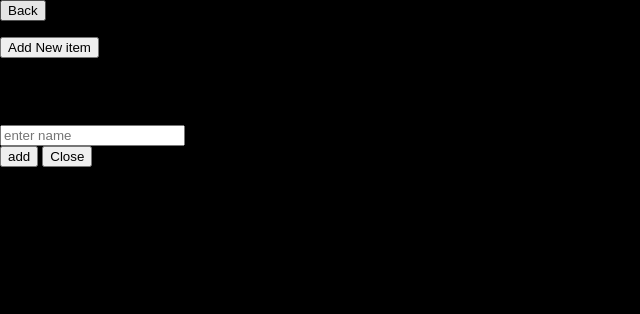
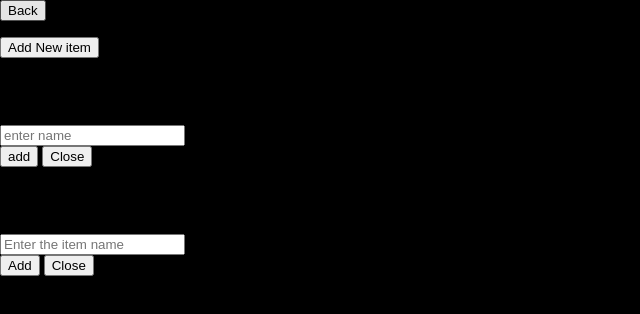
Before and after one commit to monupal057/javasript, a plain HTML site: page To do js/index.html in a window 1280 px wide. Shown: the whole page, without its empty margins (0-640 px from the left). Drawn offline with Linux system fonts and the light colour scheme.

Commit message:
Add files via upload

```diff
--- a/To do js/index.html
+++ b/To do js/index.html
@@ -25,6 +25,17 @@
                 <input type="button" id="modal-close" value="Close" onclick="ToggleModal()"/>
             </div>
         </div>
+    </div>
+    <div class="item-modal" id="item-modal">
+        <div class="box">
+            <h2>Add New Item</h2>
+            <input type="text" id="item-input" placeholder="Enter the item name">
+            <div class="down">
+            <input type="button" value="Add" id="item-submit" onclick="addItem()">
+            <input type="button" value="Close" id="modal-close" onclick="ToggleItemModal()">
+            </div>
+        </div>
+    </div>
 </body>
 <script src="./script.js"></script>
 </html>
```
